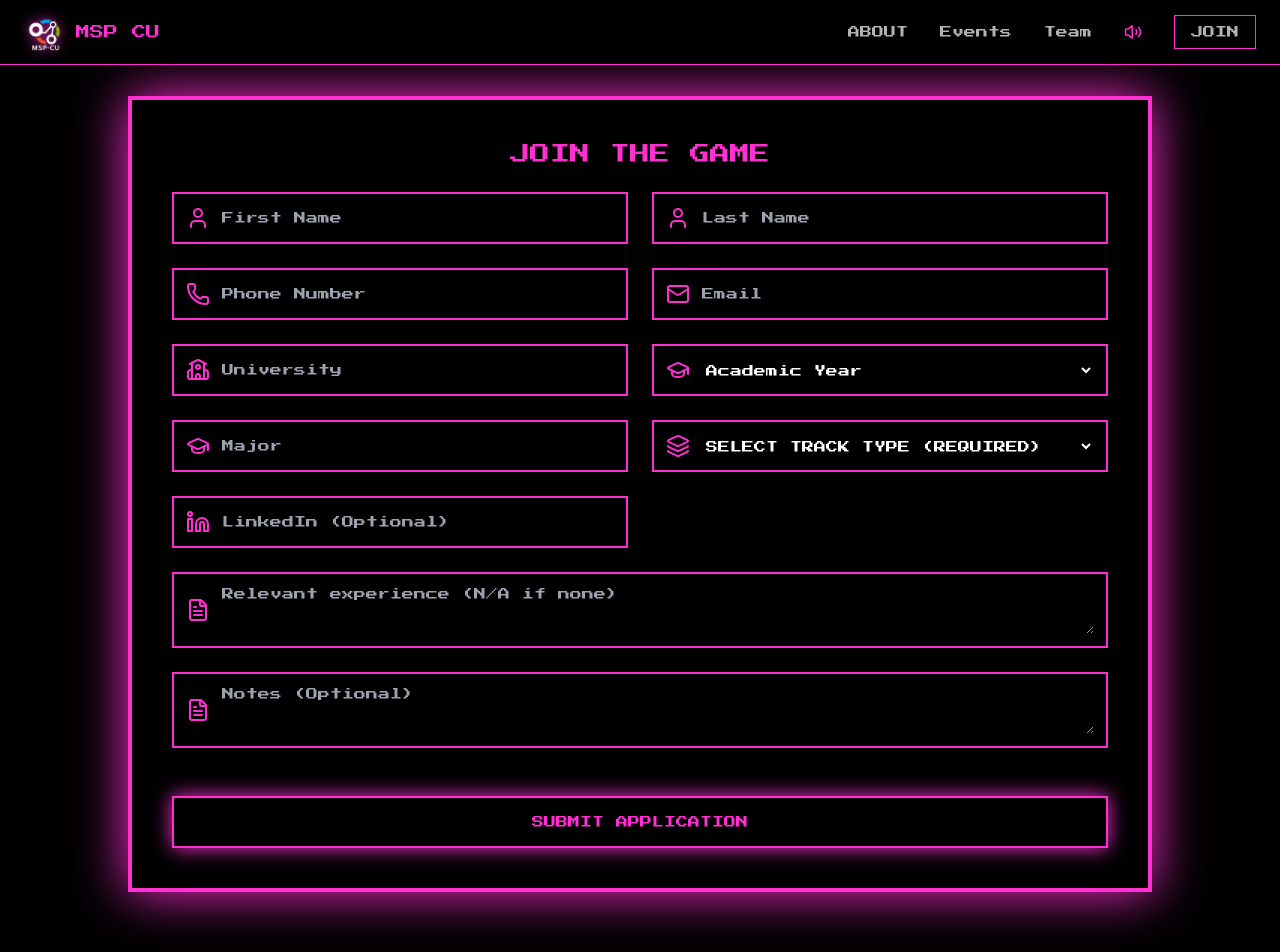
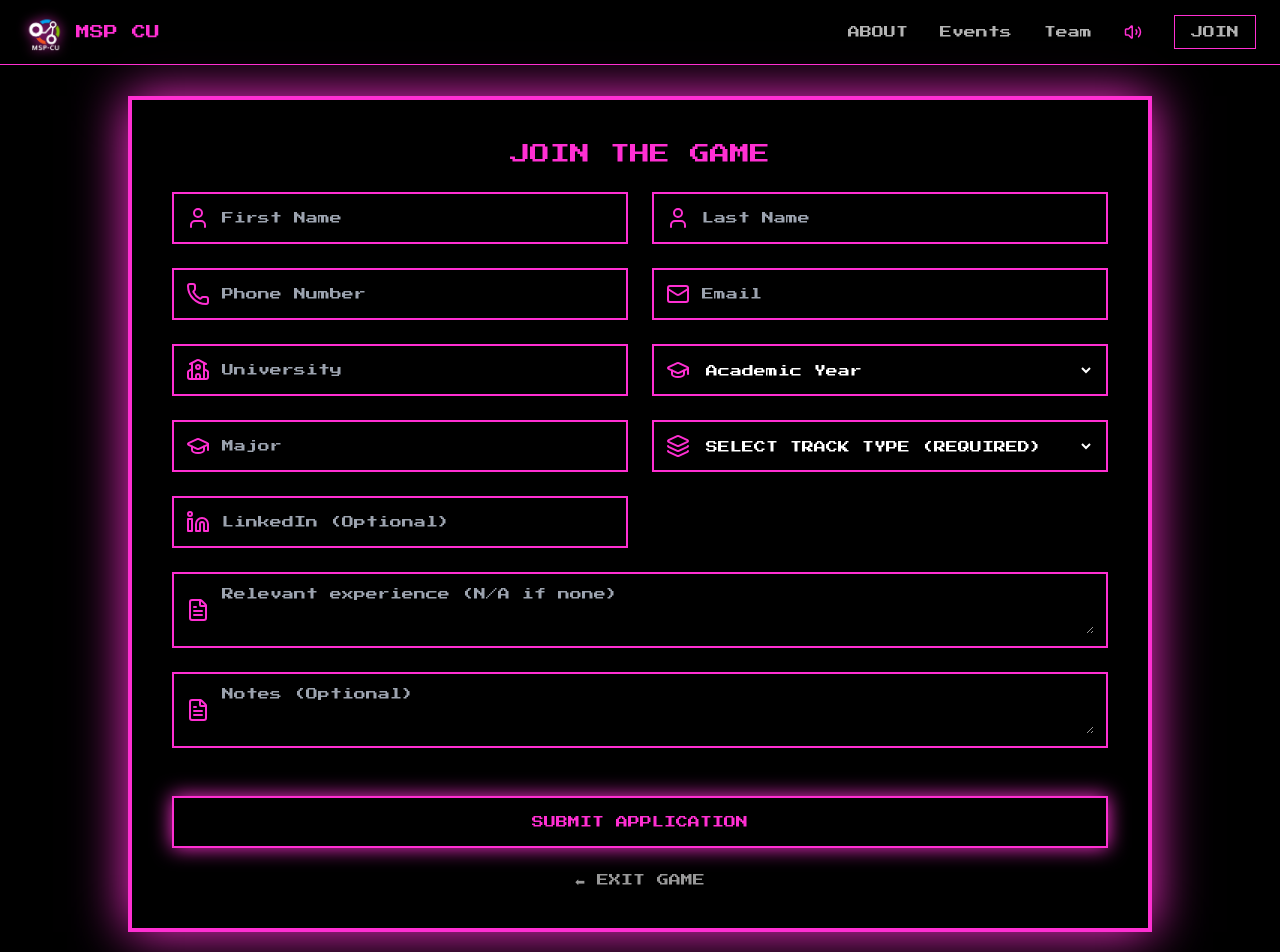
Before and after one commit to msp-cu/msp, a React (Vite) app: page /join in a window 1280 px wide. Shown: the top 952 px of the page. Built offline with nearby package versions, Linux system fonts and the light colour scheme.

Commit message:
Add files via upload

```diff
--- a/src/Pages/Join.jsx
+++ b/src/Pages/Join.jsx
@@ -201,6 +201,13 @@ function Join() {
             ✔ APPLICATION SUBMITTED SUCCESSFULLY
           </p>
         )}
+        <button
+  onClick={() => navigate("/")}
+  className="block mx-auto mt-6 font-pixel text-xs text-white/60 hover:text-neonPink transition"
+>
+  ⬅  EXIT GAME
+</button>
+
       </motion.div>
     </div>
   )
```
